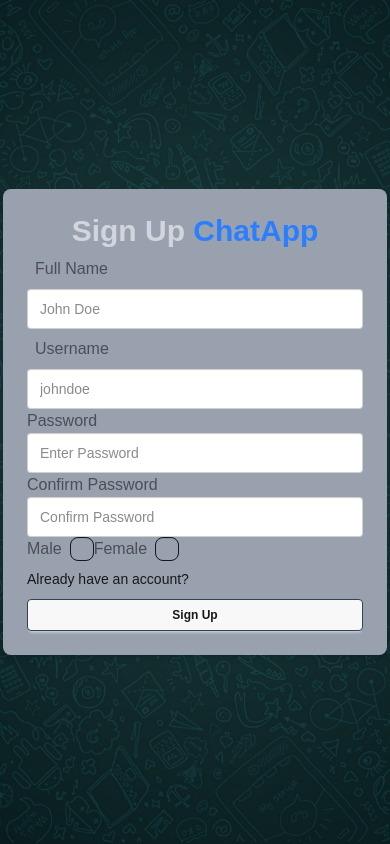
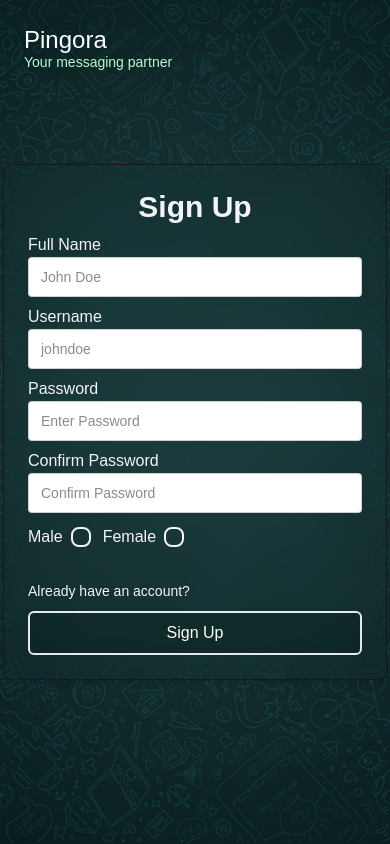
Before and after one commit to simallworld/Pingora, a React (Vite) app in the folder frontend/: page /signup in a window 390 px wide. Built offline with nearby package versions, Linux system fonts and the light colour scheme.

Commit message:
Responsive for UI design fixed all the issues

```diff
--- a/frontend/src/components/messages/Message.jsx
+++ b/frontend/src/components/messages/Message.jsx
@@ -90,10 +90,10 @@
 						/>
 					</div>
 				</div>
-				<div className={`chat-bubble text-white ${bubbleBgColor} ${shakeClass} pb-2`}>
+				<div className={`chat-bubble break-words text-white ${bubbleBgColor} ${shakeClass} pb-2`}>
 					{String(message.message)}
 				</div>
-				<div className='chat-footer opacity-50 text-xs flex gap-1 items-center'>
+				<div className='chat-footer text-white opacity-50 text-xs flex gap-1 items-center'>
 					{formattedTime}
 				</div>
 			</div>
--- a/frontend/src/components/messages/Messages.jsx
+++ b/frontend/src/components/messages/Messages.jsx
@@ -43,7 +43,7 @@
 
 			{/* Show empty state message when no messages exist */}
 			{!loading && validMessages.length === 0 && (
-				<p className='text-center text-gray-500'>Send a message to start the conversation</p>
+				<p className='text-center text-gray-300'>Send a message to start the conversation</p>
 			)}
 		</div>
 	);
--- a/frontend/src/components/sidebar/Conversation.jsx
+++ b/frontend/src/components/sidebar/Conversation.jsx
@@ -20,7 +20,7 @@
 		<>
 			{/* Main conversation container with dynamic background on selection */}
 			<div
-				className={`flex gap-2 items-center hover:bg-sky-500 rounded p-2 py-1 cursor-pointer
+				className={`flex gap-3 items-center  rounded px-2 py-1 cursor-pointer
 				${isSelected ? "bg-sky-500" : ""}
 			`}
 				onClick={() => setSelectedConversation(conversation)}
@@ -35,8 +35,8 @@
 				{/* Conversation details container */}
 				<div className='flex flex-col flex-1'>
 					<div className='flex gap-3 justify-between'>
-						<p className='font-bold text-gray-200'>{conversation.fullName}</p>
-						<span className='text-xl'>{emoji}</span>
+						<p className='font-bold text-gray-900'>{conversation.fullName}</p>
+						{/* <span className='text-xl'>{emoji}</span> */}
 					</div>
 				</div>
 			</div>
--- a/frontend/src/components/sidebar/Conversations.jsx
+++ b/frontend/src/components/sidebar/Conversations.jsx
@@ -10,7 +10,7 @@
 	const { loading, conversations } = useGetConversations();
 	return (
 		// Container for all conversations with vertical scrolling
-		<div className='py-2 flex flex-col overflow-auto'>
+		<div className='py-2 bg-[#9FE2BF] rounded-sm flex flex-col overflow-auto'>
 			{conversations.map((conversation, idx) => (
 				<Conversation
 					key={conversation._id}
--- a/frontend/src/pages/login/Login.jsx
+++ b/frontend/src/pages/login/Login.jsx
@@ -14,16 +14,20 @@
 	};
 
 	return (
-		<div className='flex flex-col items-center justify-center min-w-96 mx-auto'>
-			<div className='w-full p-6 rounded-lg shadow-md bg-gray-400 bg-clip-padding backdrop-filter backdrop-blur-lg bg-opacity-0'>
-				<h1 className='text-3xl font-semibold text-center text-gray-300'>
-					Login<span className='text-blue-500'> ChatApp</span>
+		<div className='flex flex-col items-center justify-center min-w-96 mx-auto relative'>
+			<div>
+			<div className='text-white md:text-3xl text-2xl fixed left-6 top-6'>Pingora</div>
+			<div className='md:text-lg text-green-200 text-sm fixed left-6 top-13 md:top-14'>Your messaging partner</div>
+			</div>
+			<div className='w-full p-6 rounded-lg shadow-md border-1 bg-clip-padding backdrop-filter backdrop-blur-lg bg-opacity-0'>
+				<h1 className='text-3xl font-semibold text-center text-gray-100'>
+					Login
 				</h1>
 
 				<form onSubmit={handleSubmit}>
 					<div>
-						<label className='label p-2'>
-							<span className='text-base label-text'>Username</span>
+						<label className='label mt-5'>
+							<span className='text-base label-text text-gray-100'>Username</span>
 						</label>
 						<input
 							type='text'
@@ -35,8 +39,8 @@
 					</div>
 
 					<div>
-						<label className='label'>
-							<span className='text-base label-text'>Password</span>
+						<label className='label mt-4'>
+							<span className='text-base label-text placeholder text-gray-100'>Password</span>
 						</label>
 						<input
 							type='password'
@@ -46,13 +50,13 @@
 							onChange={(e) => setPassword(e.target.value)}
 						/>
 					</div>
-					<Link to='/signup' className='text-sm  hover:underline hover:text-blue-600 mt-2 inline-block'>
+					<Link to='/signup' className='text-sm text-gray-100 hover:underline hover:text-blue-600 mt-4 inline-block'>
 						{"Don't"} have an account?
 					</Link>
 
 					<div>
-						<button className='btn btn-block btn-sm mt-2' disabled={loading}>
-							{loading ? <span className='loading loading-spinner '></span> : "Login"}
+						<button className='bg-[#0219123d] w-full rounded-md p-2 text-white cursor-pointer btn-sm mt-2 border-2 border-slate-200' disabled={loading}>
+							{loading ? <span className='loading loading-spinner'></span> : "Login"}
 						</button>
 					</div>
 				</form>
--- a/frontend/src/pages/signup/GenderCheckbox.jsx
+++ b/frontend/src/pages/signup/GenderCheckbox.jsx
@@ -1,23 +1,23 @@
 const GenderCheckbox = ({ onCheckboxChange, selectedGender }) => {
 	return (
-		<div className='flex'>
+		<div className='flex gap-3 mt-3'>
 			<div className='form-control'>
-				<label className={`label gap-2 cursor-pointer ${selectedGender === "male" ? "selected" : ""} `}>
-					<span className='label-text'>Male</span>
+				<label className={`label gap-2 cursor-pointer ${selectedGender === "male" ? "selected" : ""}`}>
+					<span className='label-text text-gray-100'>Male</span>
 					<input
 						type='checkbox'
-						className='checkbox border-slate-900'
+						className='checkbox h-5 w-5 border-2 border-gray-100'
 						checked={selectedGender === "male"}
 						onChange={() => onCheckboxChange("male")}
 					/>
 				</label>
 			</div>
 			<div className='form-control'>
-				<label className={`label gap-2 cursor-pointer  ${selectedGender === "female" ? "selected" : ""}`}>
-					<span className='label-text'>Female</span>
+				<label className={`label gap-2 cursor-pointer ${selectedGender === "female" ? "selected" : ""}`}>
+					<span className='label-text text-gray-100'>Female</span>
 					<input
 						type='checkbox'
-						className='checkbox border-slate-900'
+						className='checkbox h-5 w-5 border-2 border-gray-100'
 						checked={selectedGender === "female"}
 						onChange={() => onCheckboxChange("female")}
 					/>
--- a/frontend/src/pages/signup/SignUp.jsx
+++ b/frontend/src/pages/signup/SignUp.jsx
@@ -24,16 +24,18 @@
 	};
 
 	return (
-		<div className='flex flex-col items-center justify-center min-w-96 mx-auto'>
-			<div className='w-full p-6 rounded-lg shadow-md bg-gray-400 bg-clip-padding backdrop-filter backdrop-blur-lg bg-opacity-0'>
-				<h1 className='text-3xl font-semibold text-center text-gray-300'>
-					Sign Up <span className='text-blue-500'> ChatApp</span>
+		<div className='flex flex-col items-center justify-center min-w-96 mx-auto relative'>
+			<div className='text-white md:text-3xl text-2xl fixed left-6 top-6'>Pingora</div>
+			<div className='md:text-lg text-green-200 text-sm fixed left-6 top-13 md:top-14'>Your messaging partner</div>
+			<div className='w-full p-6 rounded-lg shadow-md border-1 bg-clip-padding backdrop-filter backdrop-blur-lg bg-opacity-0'>
+				<h1 className='text-3xl font-semibold text-center text-gray-100'>
+					Sign Up
 				</h1>
 
 				<form onSubmit={handleSubmit}>
 					<div>
-						<label className='label p-2'>
-							<span className='text-base label-text'>Full Name</span>
+						<label className='label mt-2'>
+							<span className='text-base label-text text-gray-100'>Full Name</span>
 						</label>
 						<input
 							type='text'
@@ -45,8 +47,8 @@
 					</div>
 
 					<div>
-						<label className='label p-2 '>
-							<span className='text-base label-text'>Username</span>
+						<label className='label mt-2'>
+							<span className='text-base label-text text-gray-100'>Username</span>
 						</label>
 						<input
 							type='text'
@@ -58,8 +60,8 @@
 					</div>
 
 					<div>
-						<label className='label'>
-							<span className='text-base label-text'>Password</span>
+						<label className='label mt-2'>
+							<span className='text-base label-text text-gray-100'>Password</span>
 						</label>
 						<input
 							type='password'
@@ -71,8 +73,8 @@
 					</div>
 
 					<div>
-						<label className='label'>
-							<span className='text-base label-text'>Confirm Password</span>
+						<label className='label mt-2'>
+							<span className='text-base label-text text-gray-100'>Confirm Password</span>
 						</label>
 						<input
 							type='password'
@@ -87,14 +89,14 @@
 
 					<Link
 						to={"/login"}
-						className='text-sm hover:underline hover:text-blue-600 mt-2 inline-block'
+						className='text-sm hover:underline hover:text-blue-600 mt-8 inline-block text-gray-100'
 						href='#'
 					>
 						Already have an account?
 					</Link>
 
 					<div>
-						<button className='btn btn-block btn-sm mt-2 border border-slate-700' disabled={loading}>
+						<button className='bg-[#0219123d] w-full rounded-md p-2 text-white cursor-pointer btn-sm mt-2 border-2 border-slate-200' disabled={loading}>
 							{loading ? <span className='loading loading-spinner'></span> : "Sign Up"}
 						</button>
 					</div>
```
Also changed, not shown: frontend/src/components/messages/MessageContainer.jsx (+15 -7 lines), frontend/src/components/messages/MessageInput.jsx (+6 -6 lines), frontend/src/components/sidebar/SearchInput.jsx (+16 -6 lines), frontend/src/components/sidebar/Sidebar.jsx (+9 -4 lines), frontend/src/pages/home/Home.jsx (+48 -1 lines), 1 other file (tests, documents, lock files or other folders).
